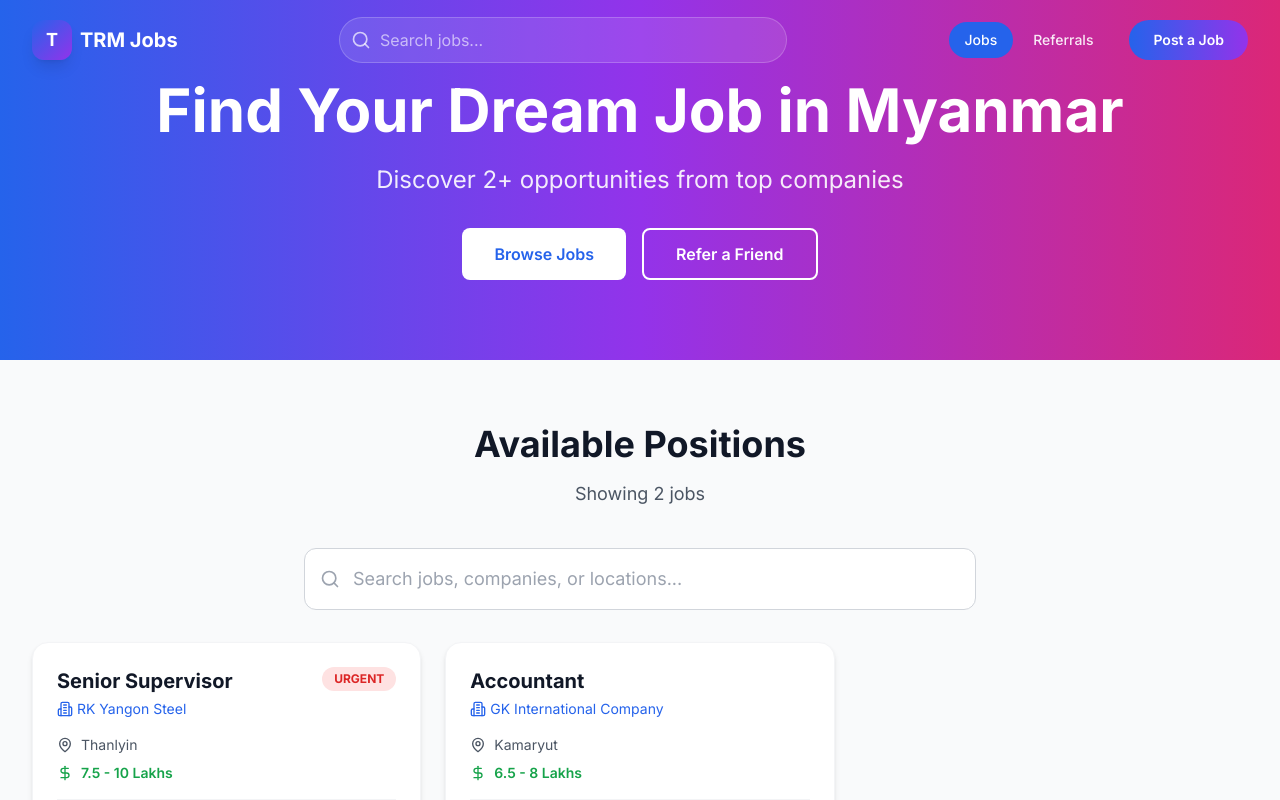
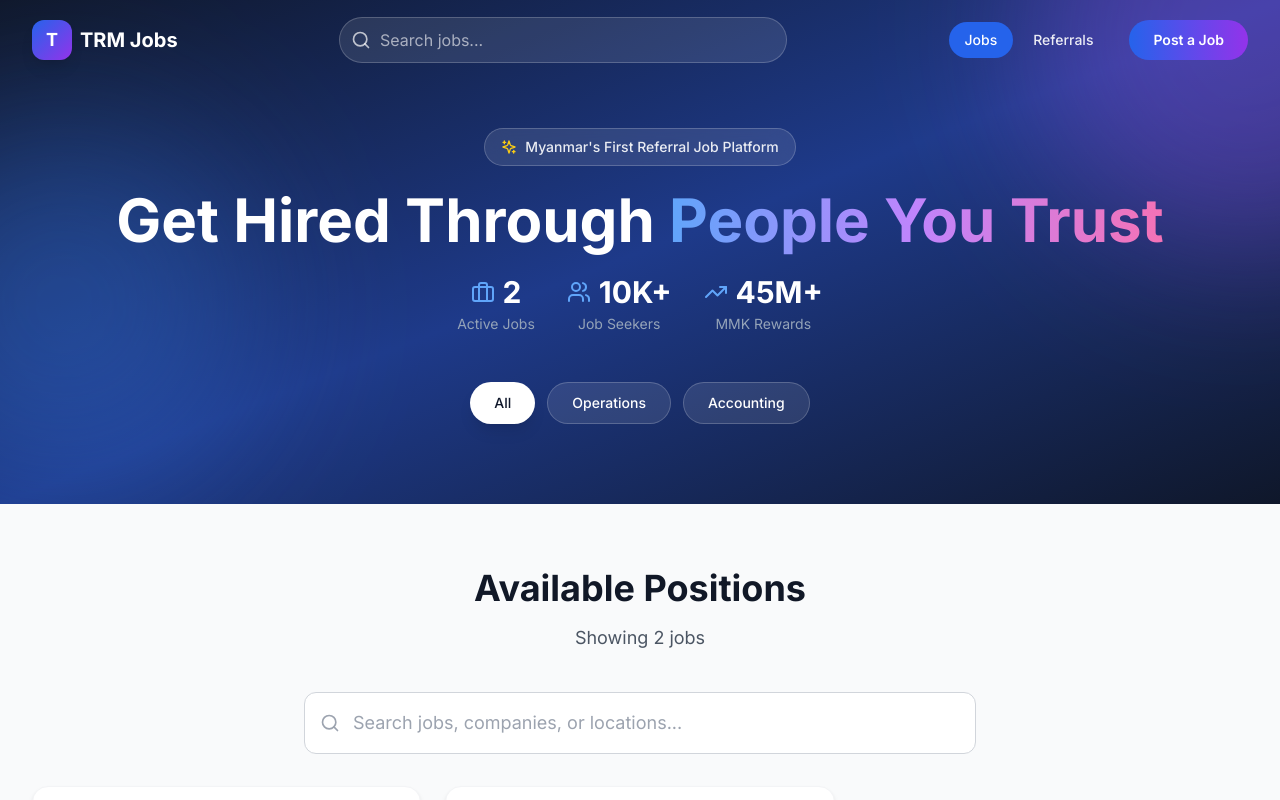
Before and after one commit to koko27dotcom/myan-jobs, a React (Vite) app: page / in a window 1280 px wide. Shown: the top 800 px of the page. Built offline with nearby package versions, Linux system fonts and the light colour scheme; the HTML template or start-up script is replaced by a standard one.

Commit message:
Update HeroSection.tsx

```diff
--- a/src/sections/HeroSection.tsx
+++ b/src/sections/HeroSection.tsx
@@ -1,25 +1,67 @@
-interface Props {
+import { motion } from 'framer-motion'
+import { Briefcase, Users, TrendingUp, Sparkles } from 'lucide-react'
+
+interface HeroSectionProps {
   totalJobs: number
+  categories: string[]
+  selectedCategory: string
+  setSelectedCategory: (category: string) => void
 }
 
-export default function HeroSection({ totalJobs }: Props) {
+export default function HeroSection({ totalJobs, categories, selectedCategory, setSelectedCategory }: HeroSectionProps) {
   return (
-    <section className="bg-gradient-to-r from-blue-600 via-purple-600 to-pink-600 text-white py-20">
-      <div className="max-w-7xl mx-auto px-4 sm:px-6 lg:px-8 text-center">
-        <h1 className="text-4xl md:text-6xl font-bold mb-6 animate-fade-in">
-          Find Your Dream Job in Myanmar
-        </h1>
-        <p className="text-xl md:text-2xl mb-8 opacity-90">
-          Discover {totalJobs}+ opportunities from top companies
-        </p>
-        <div className="flex flex-wrap justify-center gap-4">
-          <button className="bg-white text-blue-600 px-8 py-3 rounded-lg font-semibold hover:shadow-lg transition-all">
-            Browse Jobs
-          </button>
-          <button className="border-2 border-white text-white px-8 py-3 rounded-lg font-semibold hover:bg-white hover:text-blue-600 transition-all">
-            Refer a Friend
-          </button>
-        </div>
+    <section className="relative pt-32 pb-20 px-4 overflow-hidden bg-gradient-to-br from-slate-900 via-blue-900 to-slate-900">
+      {/* Animated Background */}
+      <div className="absolute inset-0 overflow-hidden">
+        <motion.div animate={{ scale: [1, 1.2, 1], rotate: [0, 90, 0] }} transition={{ duration: 20, repeat: Infinity }} className="absolute -top-40 -right-40 w-96 h-96 bg-purple-500/30 rounded-full blur-3xl" />
+        <motion.div animate={{ scale: [1, 1.3, 1], rotate: [0, -45, 0] }} transition={{ duration: 15, repeat: Infinity }} className="absolute top-40 -left-20 w-72 h-72 bg-blue-500/30 rounded-full blur-3xl" />
+      </div>
+
+      <div className="relative max-w-7xl mx-auto text-center">
+        <motion.div initial={{ opacity: 0, y: 20 }} animate={{ opacity: 1, y: 0 }} className="inline-flex items-center gap-2 px-4 py-2 rounded-full bg-white/10 backdrop-blur-md border border-white/20 text-white/90 mb-6">
+          <Sparkles size={16} className="text-yellow-400" />
+          <span className="text-sm font-medium">Myanmar's First Referral Job Platform</span>
+        </motion.div>
+
+        <motion.h1 initial={{ opacity: 0, y: 20 }} animate={{ opacity: 1, y: 0 }} transition={{ delay: 0.1 }} className="text-4xl md:text-6xl font-bold text-white mb-6 leading-tight">
+          Get Hired Through{' '}
+          <span className="text-transparent bg-clip-text bg-gradient-to-r from-blue-400 via-purple-400 to-pink-400">
+            People You Trust
+          </span>
+        </motion.h1>
+
+        <motion.div initial={{ opacity: 0, y: 20 }} animate={{ opacity: 1, y: 0 }} transition={{ delay: 0.2 }} className="flex flex-wrap justify-center gap-8 mb-12">
+          <div className="text-center text-white">
+            <div className="flex items-center justify-center gap-2 mb-1">
+              <Briefcase size={24} className="text-blue-400" />
+              <span className="text-3xl font-bold">{totalJobs}</span>
+            </div>
+            <p className="text-slate-400 text-sm">Active Jobs</p>
+          </div>
+          <div className="text-center text-white">
+            <div className="flex items-center justify-center gap-2 mb-1">
+              <Users size={24} className="text-blue-400" />
+              <span className="text-3xl font-bold">10K+</span>
+            </div>
+            <p className="text-slate-400 text-sm">Job Seekers</p>
+          </div>
+          <div className="text-center text-white">
+            <div className="flex items-center justify-center gap-2 mb-1">
+              <TrendingUp size={24} className="text-blue-400" />
+              <span className="text-3xl font-bold">45M+</span>
+            </div>
+            <p className="text-slate-400 text-sm">MMK Rewards</p>
+          </div>
+        </motion.div>
+
+        {/* Category Pills */}
+        <motion.div initial={{ opacity: 0, y: 20 }} animate={{ opacity: 1, y: 0 }} transition={{ delay: 0.3 }} className="flex flex-wrap justify-center gap-3">
+          {categories.map((category) => (
+            <button key={category} onClick={() => setSelectedCategory(category)} className={`px-6 py-2.5 rounded-full text-sm font-medium transition-all ${selectedCategory === category ? 'bg-white text-slate-900 shadow-lg' : 'bg-white/10 text-white border border-white/20 hover:bg-white/20'}`}>
+              {category}
+            </button>
+          ))}
+        </motion.div>
       </div>
     </section>
   )
```
